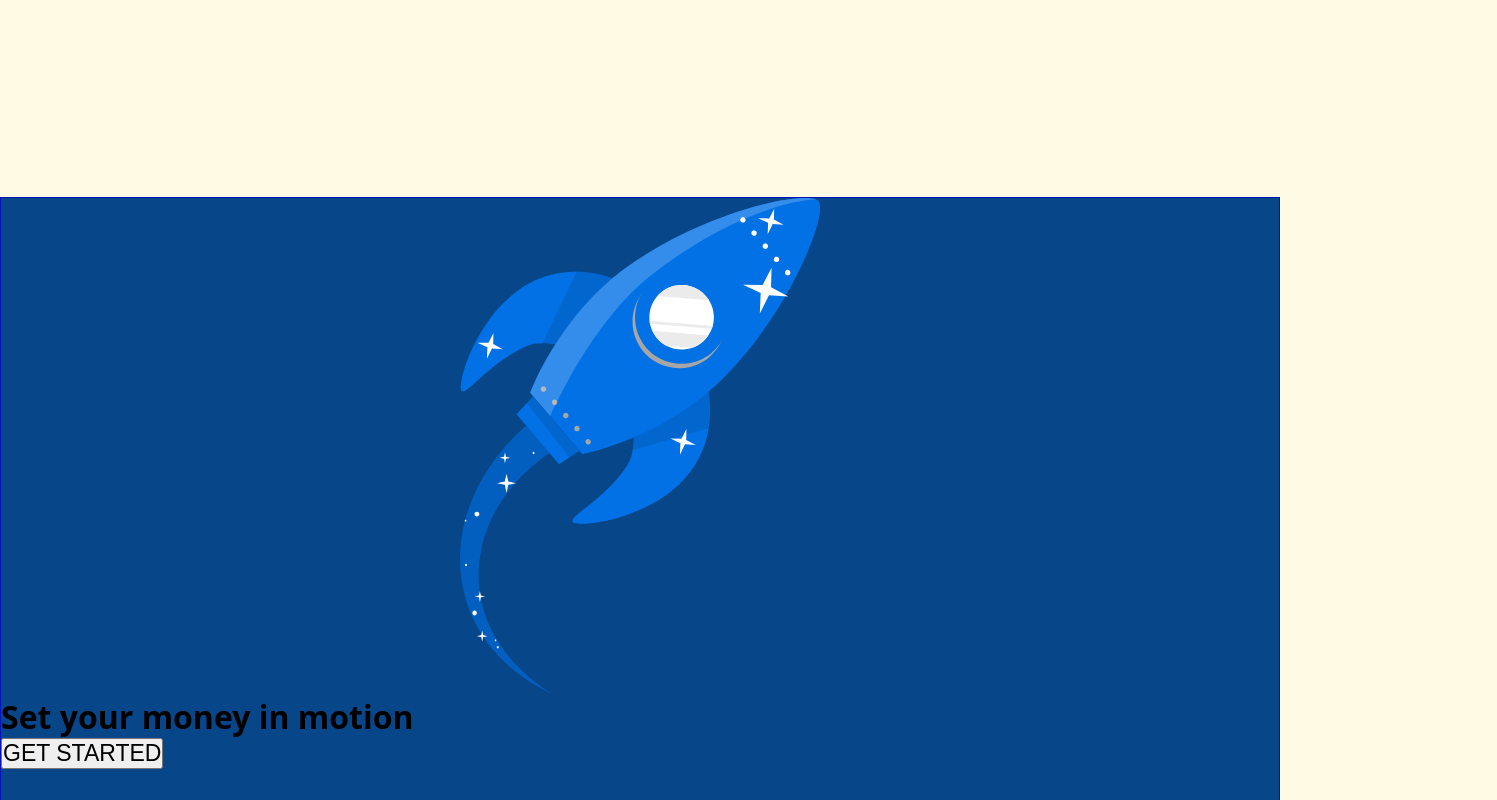
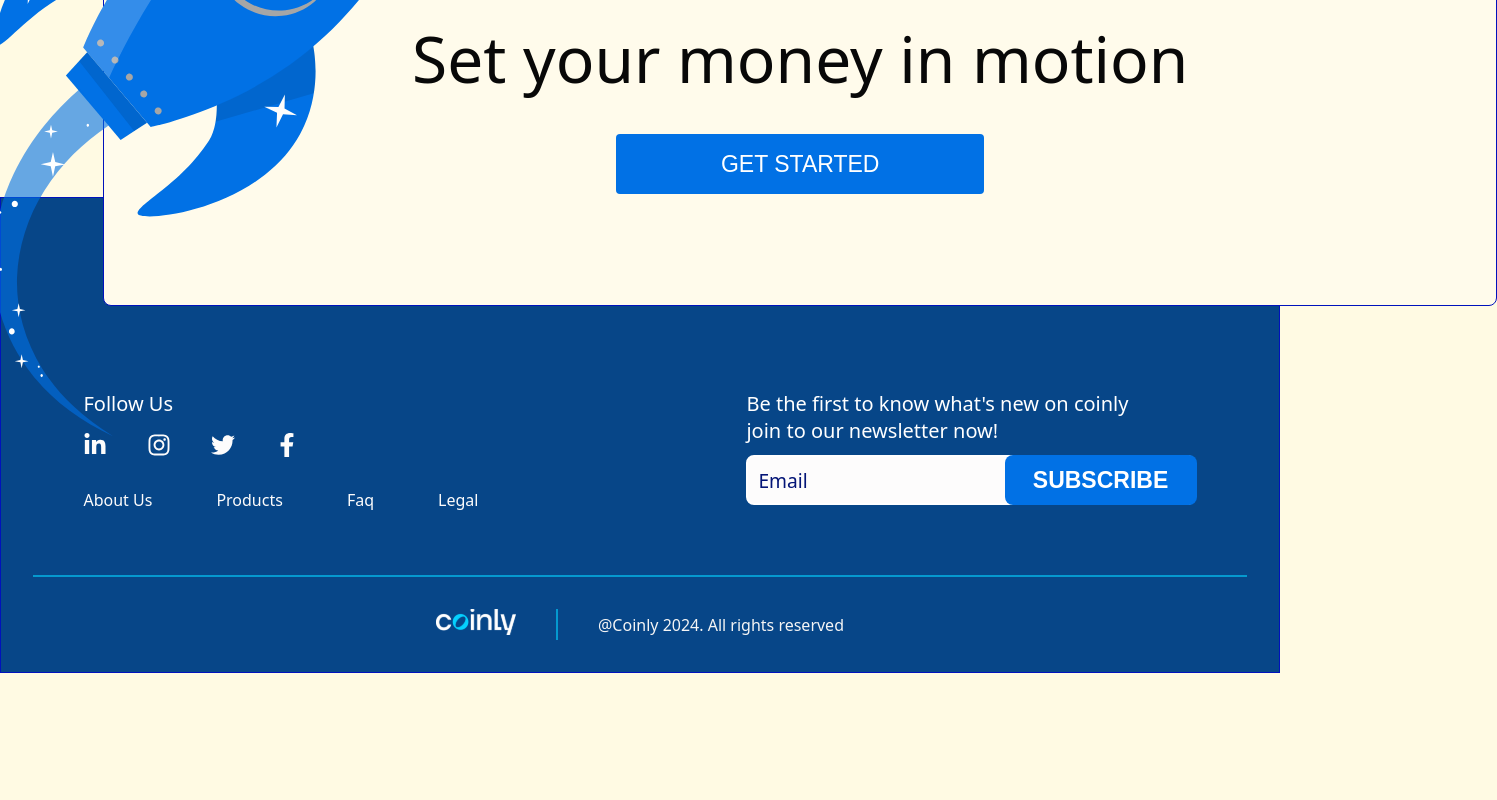
Before and after one commit to OLAYIIMIIKA/Coinly, a React (Create React App) app: page /ContactUs in a window 1280 px wide. Shown: the part 1400-2200 px from the top of the page, 1497 px wide, since content can reach past the window. After the commit the page ends 2073 px from the top, so only its background shows below. Built offline with nearby package versions, Linux system fonts and the light colour scheme; a web font is replaced by a local one.

Commit message:
modification

```diff
--- a/src/Components/Footer/Footer.jsx
+++ b/src/Components/Footer/Footer.jsx
@@ -4,22 +4,15 @@ import { FaInstagram } from "react-icons/fa";
 import { FaTwitter } from "react-icons/fa";
 import { FaFacebookF } from "react-icons/fa";
 import './Footer.css';
+import Rocket from '../Rocket/Rocket';
 
 const Footer = () => {
   const Year = new Date().getFullYear()
   return (
     <div className='footer'>
 
-<div className='Rocket'>
+        <Rocket/>
 
-        <div className="cont">
-  <img src="/images/Rocket.svg" className='mainImg-1' alt="Rocket img " />
-  <h1>Set your money in motion </h1>
-  <button>GET STARTED</button>
-
-</div>
-
-</div>
         <div className="Footer">
           <div className="footer-col-1">
             <div className="first-side">
```
Also changed, not shown: src/Components/Navbar/Navbar.css (+1 -8 lines).
